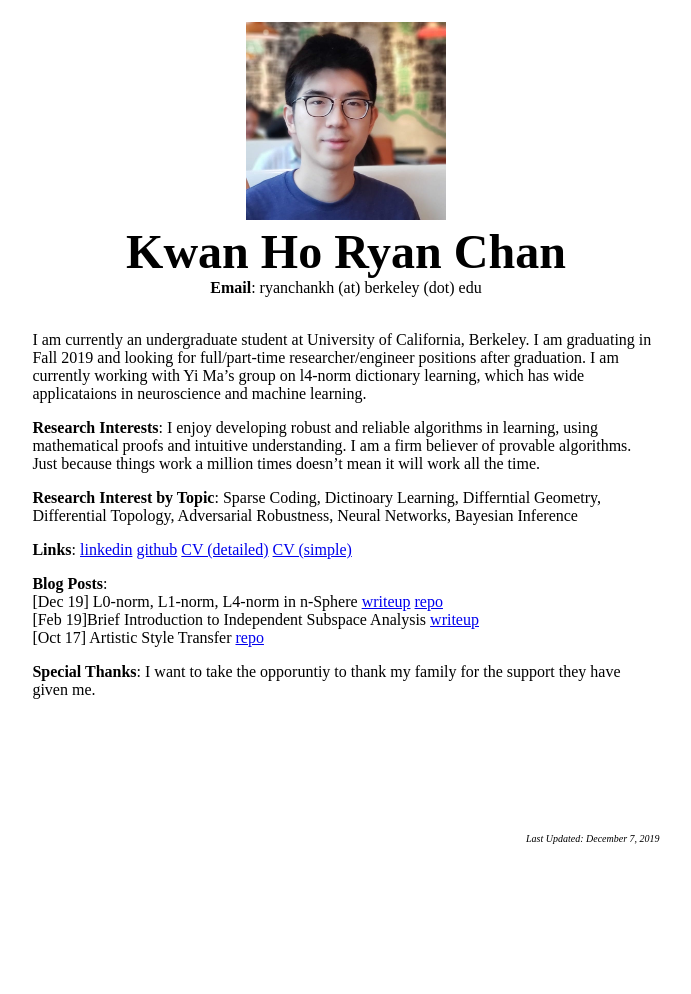
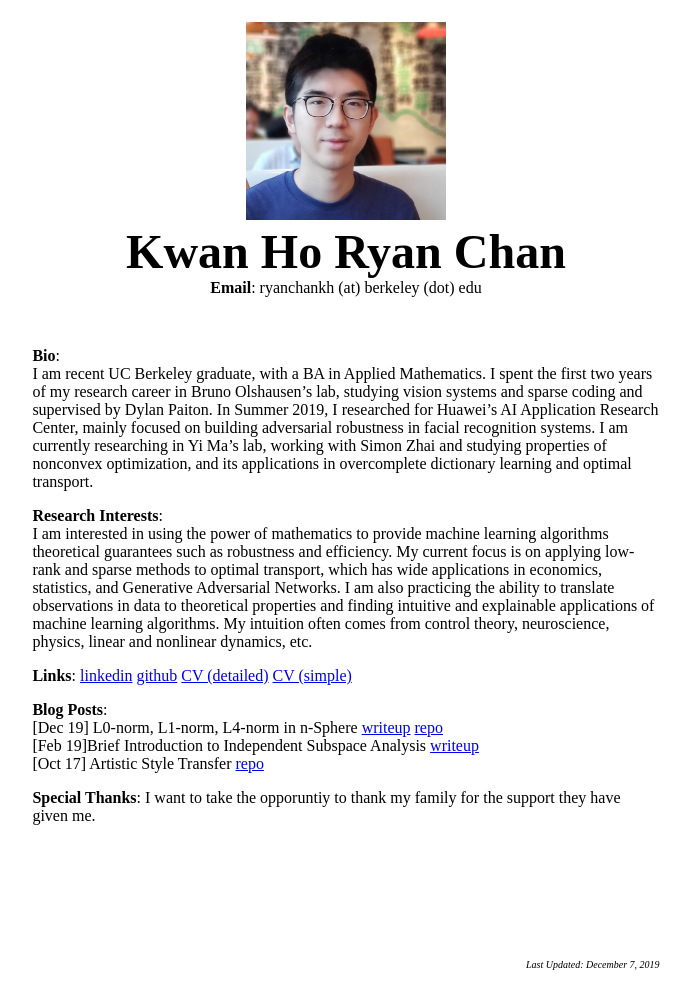
Before and after one commit to ryanchankh/ryanchankh.github.io, a Jekyll site: the page built from index.md, in a window 1280 px wide. Shown: the whole page, without its empty margins (294-985 px from the left). Built offline with Jekyll 4.4.1, drawn with Linux system fonts in a browser that asks for light colours; before the commit the page ends 900 px from its top, so only the background shows below that.

Commit message:
update bio

```diff
--- a/index.md
+++ b/index.md
@@ -7,12 +7,14 @@ layout: default
 <center><strong><font size="10">Kwan Ho Ryan Chan</font></strong></center>
 <center><strong>Email</strong>: ryanchankh (at) berkeley (dot) edu <br></center>
 <br>
-I am currently an undergraduate student at University of California, Berkeley. I am graduating in Fall 2019 and looking for full/part-time researcher/engineer positions after graduation. I am currently working with Yi Ma's group on l4-norm dictionary learning, which has wide applicataions in neuroscience and machine learning.
+
+**Bio**: <br>
+I am recent UC Berkeley graduate, with a BA in Applied Mathematics. I spent the first two years of my research career in Bruno Olshausen's lab, studying vision systems and sparse coding and supervised by Dylan Paiton. In Summer 2019, I researched for Huawei's AI Application Research Center, mainly focused on building adversarial robustness in facial recognition systems. I am currently researching in Yi Ma's lab, working with Simon Zhai and studying properties of nonconvex optimization, and its applications in overcomplete dictionary learning and optimal transport.
+
+**Research Interests**: <br>
+I am interested in using the power of mathematics to provide machine learning algorithms theoretical guarantees such as robustness and efficiency. My current focus is on applying low-rank and sparse methods to optimal transport, which has wide applications in economics, statistics, and Generative Adversarial Networks. I am also practicing the ability to translate observations in data to theoretical properties and finding intuitive and explainable applications of machine learning algorithms. My intuition often comes from control theory, neuroscience, physics, linear and nonlinear dynamics, etc.
 
 
-**Research Interests**: I enjoy developing robust and reliable algorithms in learning, using mathematical proofs and intuitive understanding. I am a firm believer of provable algorithms. Just because things work a million times doesn't mean it will work all the time.
-
-**Research Interest by Topic**: Sparse Coding, Dictinoary Learning, Differntial Geometry, Differential Topology, Adversarial Robustness, Neural Networks, Bayesian Inference
 
 **Links**:
 [linkedin](https://www.linkedin.com/in/ryanchankh)
```
